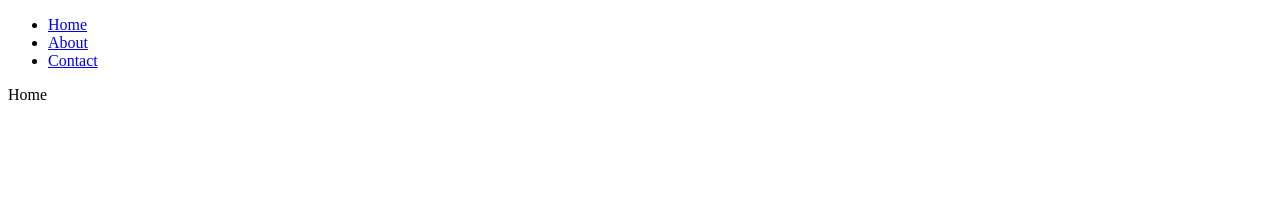
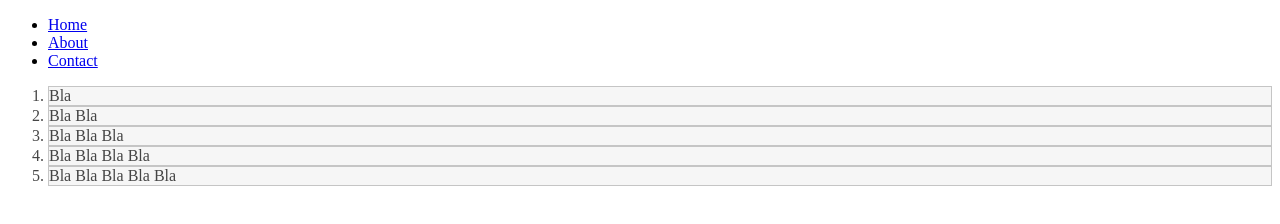
Before and after one commit to tymoteuszb/webapp-lab5, a website: page index.html in a window 1280 px wide. Drawn offline with nearby package versions, Linux system fonts and the light colour scheme.

Commit message:
draggable list

```diff
--- a/index.html
+++ b/index.html
@@ -4,22 +4,30 @@
   <meta charset="utf-8">
   <title>Webapp lab 5</title>
   <base href="/">
+  <link rel="stylesheet" href="https://ajax.googleapis.com/ajax/libs/jqueryui/1.11.4/themes/smoothness/jquery-ui.css">
   <!--[if lt IE 9]>
     <script src="http://html5shiv.googlecode.com/svn/trunk/html5.js"></script>
   <![endif]-->
 </head>
 <body>
   <nav>
-    <ul>
+    <ul class="a">
       <li><a href="index.html" title="Home">Home</a></li>
       <li><a href="about.html" title="About">About</a></li>
       <li><a href="contact.html" title="Contact">Contact</a></li>
     </ul>
   </nav>
   <div id="content">
-    Home
+    <ol id="list">
+      <li class="ui-state-default">Bla</li>
+      <li class="ui-state-default">Bla Bla</li>
+      <li class="ui-state-default"><span class="b">Bla <a>Bla Bla</a></span></li>
+      <li class="ui-state-default">Bla Bla Bla Bla</li>
+      <li class="ui-state-default">Bla Bla Bla Bla Bla</li>
+    </ol>
   </div>
   <script src="https://ajax.googleapis.com/ajax/libs/jquery/2.2.2/jquery.min.js"></script>
+  <script src="https://ajax.googleapis.com/ajax/libs/jqueryui/1.11.4/jquery-ui.min.js"></script>
   <script src="js/index.js"></script>
 </body>
 </html>
--- a/js/index.js
+++ b/js/index.js
@@ -1,5 +1,19 @@
+function pinkScript() {
+
+}
+
 function loadPage() {
-	$('#content').load(document.location + ' #content');
+	var content = $('#content');
+	content.fadeOut(500, function() {
+		content.load(document.location.pathname + ' #content', null, function () {
+			content.fadeIn(500);
+			if (document.location.pathname === '/index.html') {
+				$('#list').sortable();
+				$('#list').disableSelection();
+				pinkScript();
+			}
+		});
+	});
 }
 
 $(function () {
```
